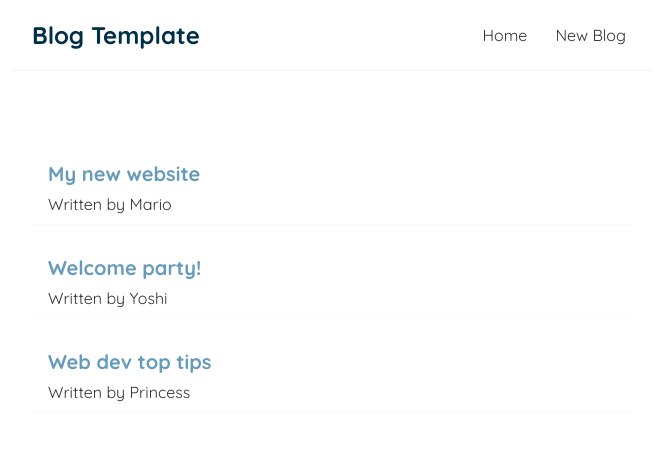
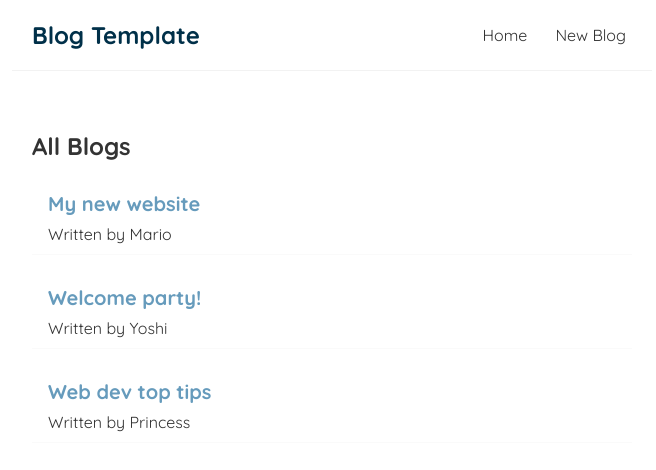
Before and after one commit to hendrickl/blog-project_react, a React (Create React App) app: page / in a window 1280 px wide. Shown: the top 470 px of the page, without its empty margins (308-964 px from the left). Built offline with nearby package versions, Linux system fonts and the light colour scheme.

Commit message:
refact: create reusable bloglist component

```diff
--- /dev/null
+++ b/src/BlogList.js
@@ -0,0 +1,18 @@
+const BlogList = ({ blogs, title }) => {
+  // const blogs = props.blogs;
+  // const title = props.title;
+
+  return (
+    <div className="blog-list">
+      <h2>{title}</h2>
+      {blogs.map((blog) => (
+        <div className="blog-preview" key={blog.id}>
+          <h2>{blog.title}</h2>
+          <p>Written by {blog.author}</p>
+        </div>
+      ))}
+    </div>
+  );
+};
+
+export default BlogList;
--- a/src/Home.js
+++ b/src/Home.js
@@ -1,4 +1,5 @@
 import { useState } from "react";
+import Bloglist from "./BlogList";
 
 const Home = () => {
   const [blogs, setBlogs] = useState([
@@ -24,12 +25,7 @@
 
   return (
     <div className="home">
-      {blogs.map((blog) => (
-        <div className="blog-preview" key={blog.id}>
-          <h2>{blog.title}</h2>
-          <p>Written by {blog.author}</p>
-        </div>
-      ))}
+      <Bloglist blogs={blogs} title="All Blogs" />
     </div>
   );
 };
```
